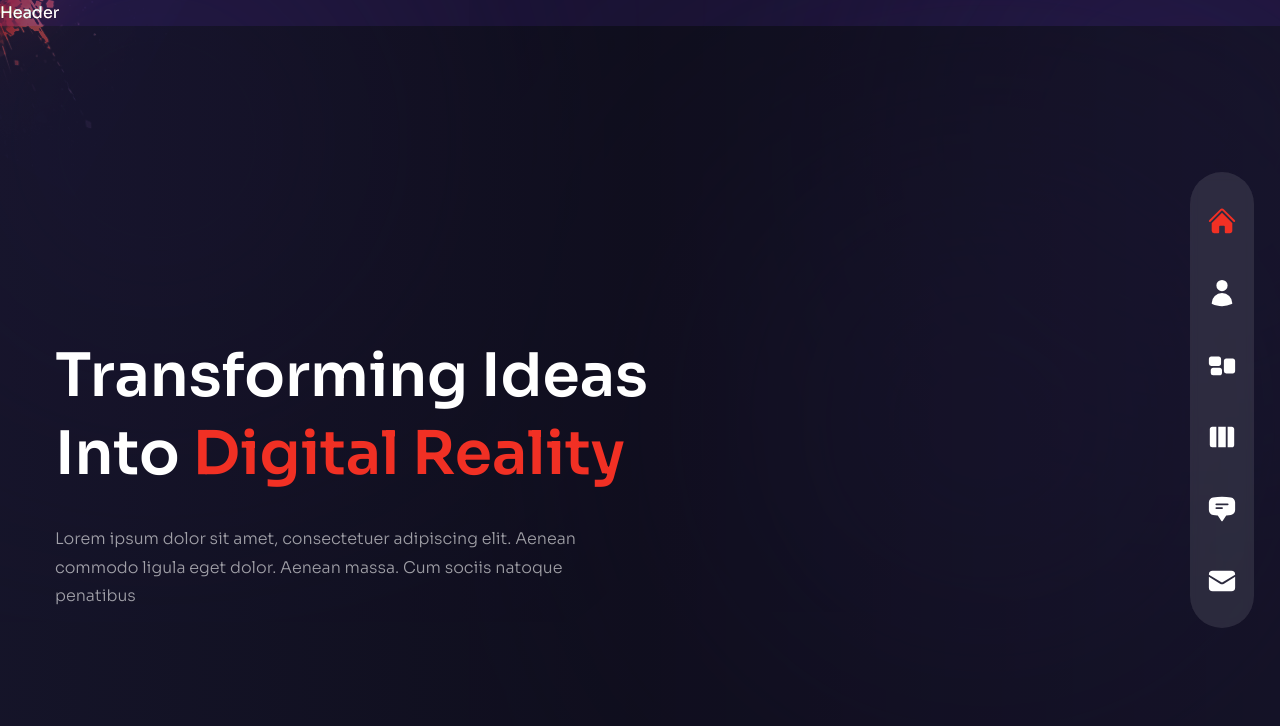
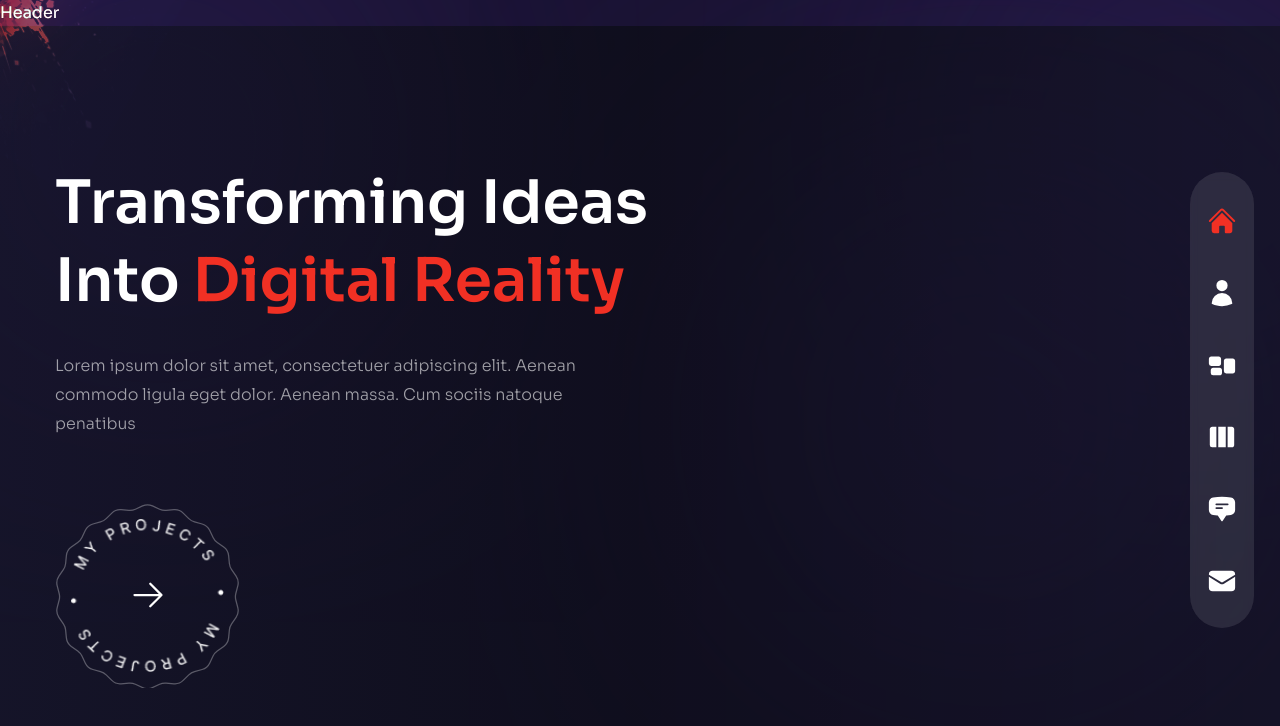
Before and after one commit to kishwerjabeen/mujtaba-portfolios, a Next.js app: page / in a window 1280 px wide. Shown: the top 726 px of the page. Built offline with nearby package versions, Linux system fonts and the light colour scheme.

Commit message:
index btn complated

```diff
--- a/pages/index.js
+++ b/pages/index.js
@@ -20,22 +20,53 @@
     <div className="bg-primary/60 h-full">
       {/* test */}
       <div className="w-full h-full bg-gradient-to-r from-primary/10 via-black/30 to-black/10">
-        <div className="text-center flex flex-col justify-center xl:pt-40 xl:text-left h-full container mx-auto ">
+        <div className="text-center flex flex-col justify-center xl:pt-35 xl:text-left h-full container mx-auto ">
           {/* Title */}
-          <h1 className='h1'> Transforming Ideas <br /> Into
+          <motion.h1
+          variants={fadeIn('down', 0.2)}
+          initial='hidden'
+           animate='show'
+           exit='hidden'
+          className='h1'>
+
+          Transforming Ideas <br /> Into
 
             <span className="text-accent"> Digital Reality </span>
 
-          </h1>
+          </motion.h1>
           {/* sub title */}
 
-          <p className="max-w-sm xl:max-w-xl mx-auto xl:mx-0 mb-10 xl:mb-16">  Lorem ipsum dolor sit amet, consectetuer adipiscing elit. Aenean commodo ligula eget dolor. Aenean massa. Cum sociis natoque penatibus
-          </p>
+          <motion.p
+
+            variants={fadeIn('down', 0.3)}
+            initial='hidden'
+            animate='show'
+            exit='hidden'
+            className="max-w-sm xl:max-w-xl mx-auto xl:mx-0 mb-10 xl:mb-16">
+
+            Lorem ipsum dolor sit amet, consectetuer adipiscing elit. Aenean commodo ligula eget dolor. Aenean massa. Cum sociis natoque penatibus
+
+          </motion.p>
 
           {/* btn */}
+
           <div className="flex justify-center xl:hidden relative ">
             <ProjectsBtn />
           </div>
+
+          <motion.div
+            variants={fadeIn('down', 0.4)}
+            initial='hidden'
+            animate='show'
+            exit='hidden'
+            className="hidden xl:flex"
+
+          >
+
+            <ProjectsBtn />
+
+          </motion.div>
+
         </div>
       </div>
       {/* image */}
```
